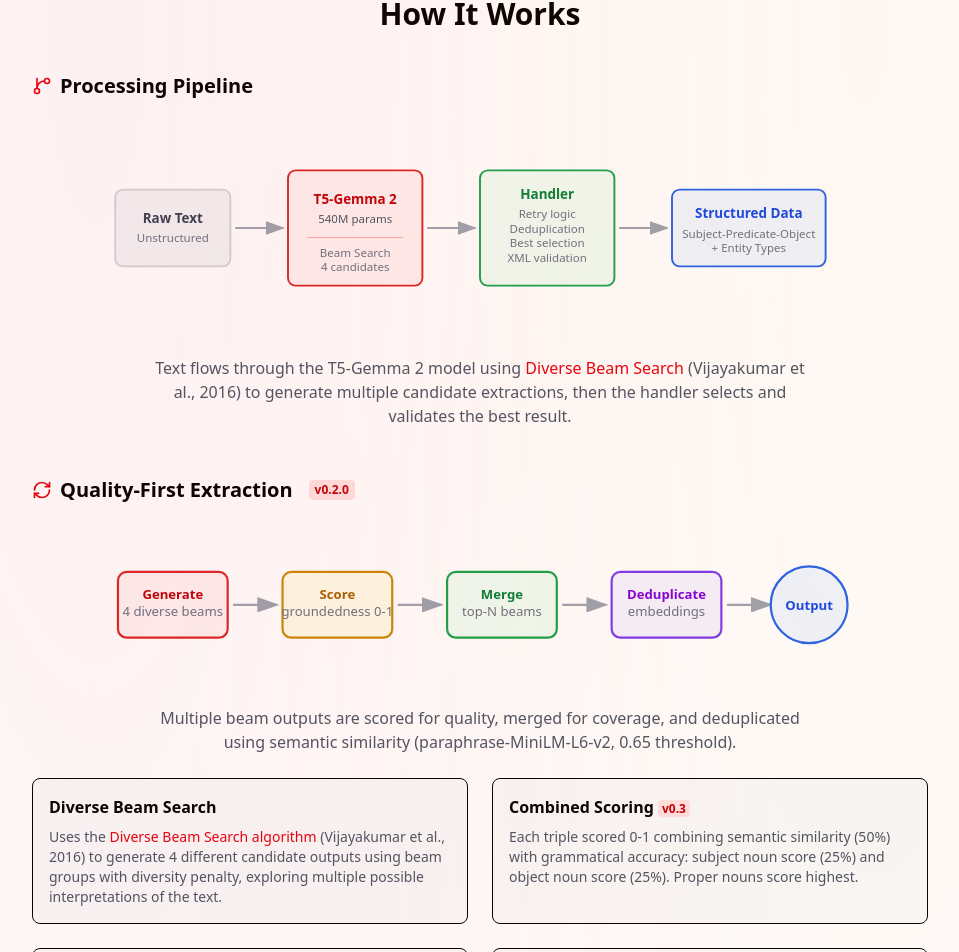
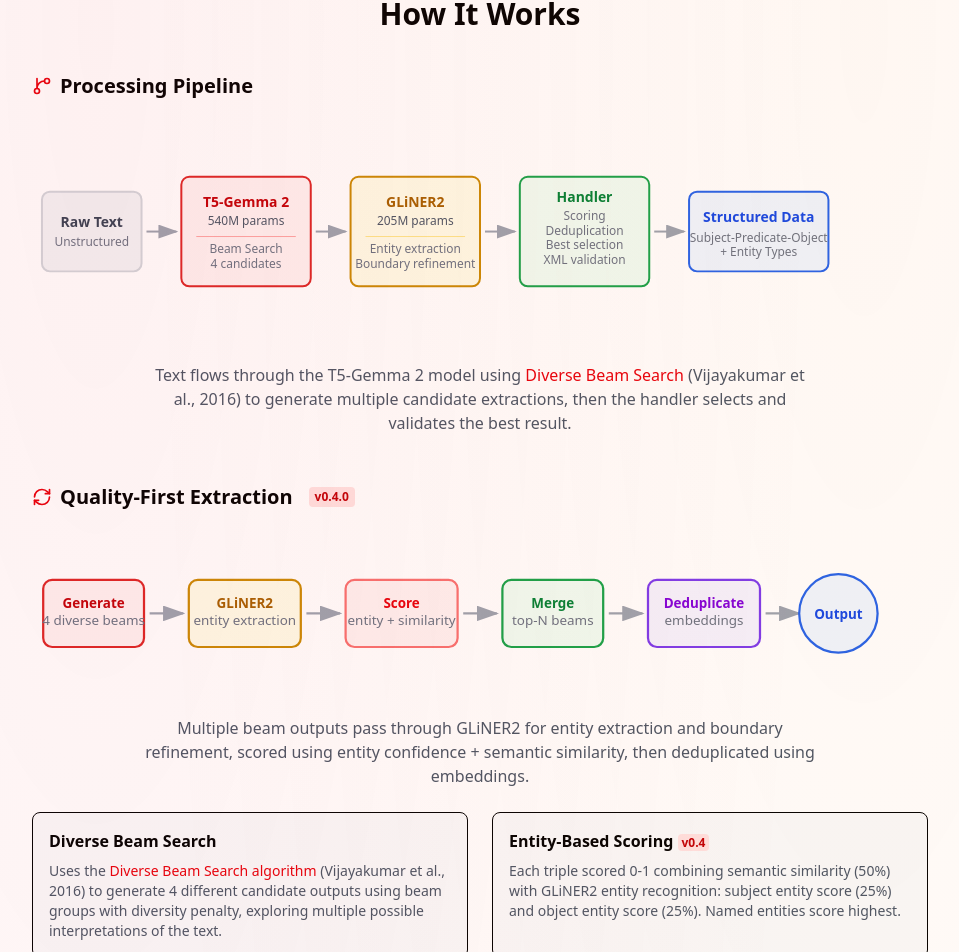
Before and after one commit to corp-o-rate/statement-extractor, a Next.js app: page / in a window 1280 px wide. Shown: the part 4077-5029 px from the top of the page, without its empty margins (160-1119 px from the left). Built offline with nearby package versions, Linux system fonts and the light colour scheme.

Commit message:
Remove predicate-split extraction method and related logic; simplify extraction pipeline using GLiNER2 and refine documentation to match updated methods. Increment version to 0.4.1.

```diff
--- a/src/components/about-sections.tsx
+++ b/src/components/about-sections.tsx
@@ -5,49 +5,62 @@ import { Mail, Heart, Zap, AlertTriangle, RefreshCw, GitBranch, Target, Users, B
 // SVG Diagram: Processing Pipeline
 function PipelineDiagram() {
   return (
-    <svg viewBox="0 0 800 200" className="w-full max-w-3xl mx-auto my-8">
+    <svg viewBox="0 0 900 200" className="w-full max-w-4xl mx-auto my-8">
       {/* Input */}
       <g>
-        <rect x="20" y="60" width="120" height="80" rx="8" fill="#f3f4f6" stroke="#d1d5db" strokeWidth="2" />
-        <text x="80" y="95" textAnchor="middle" className="fill-gray-700 text-sm font-semibold">Raw Text</text>
-        <text x="80" y="115" textAnchor="middle" className="fill-gray-500 text-xs">Unstructured</text>
+        <rect x="10" y="60" width="100" height="80" rx="8" fill="#f3f4f6" stroke="#d1d5db" strokeWidth="2" />
+        <text x="60" y="95" textAnchor="middle" className="fill-gray-700 text-sm font-semibold">Raw Text</text>
+        <text x="60" y="115" textAnchor="middle" className="fill-gray-500 text-xs">Unstructured</text>
       </g>
 
       {/* Arrow 1 */}
-      <path d="M145 100 L195 100" stroke="#9ca3af" strokeWidth="2" markerEnd="url(#arrowhead)" />
+      <path d="M115 100 L145 100" stroke="#9ca3af" strokeWidth="2" markerEnd="url(#arrowhead)" />
 
-      {/* Model */}
+      {/* T5-Gemma 2 Model */}
       <g>
-        <rect x="200" y="40" width="140" height="120" rx="8" fill="#fef2f2" stroke="#dc2626" strokeWidth="2" />
-        <text x="270" y="75" textAnchor="middle" className="fill-red-700 text-sm font-bold">T5-Gemma 2</text>
-        <text x="270" y="95" textAnchor="middle" className="fill-gray-600 text-xs">540M params</text>
-        <line x1="220" y1="110" x2="320" y2="110" stroke="#fca5a5" strokeWidth="1" />
-        <text x="270" y="130" textAnchor="middle" className="fill-gray-500 text-xs">Beam Search</text>
-        <text x="270" y="145" textAnchor="middle" className="fill-gray-500 text-xs">4 candidates</text>
+        <rect x="150" y="45" width="130" height="110" rx="8" fill="#fef2f2" stroke="#dc2626" strokeWidth="2" />
+        <text x="215" y="75" textAnchor="middle" className="fill-red-700 text-sm font-bold">T5-Gemma 2</text>
+        <text x="215" y="93" textAnchor="middle" className="fill-gray-600 text-xs">540M params</text>
+        <line x1="165" y1="105" x2="265" y2="105" stroke="#fca5a5" strokeWidth="1" />
+        <text x="215" y="122" textAnchor="middle" className="fill-gray-500 text-xs">Beam Search</text>
+        <text x="215" y="137" textAnchor="middle" className="fill-gray-500 text-xs">4 candidates</text>
       </g>
 
       {/* Arrow 2 */}
-      <path d="M345 100 L395 100" stroke="#9ca3af" strokeWidth="2" markerEnd="url(#arrowhead)" />
+      <path d="M285 100 L315 100" stroke="#9ca3af" strokeWidth="2" markerEnd="url(#arrowhead)" />
+
+      {/* GLiNER2 */}
+      <g>
+        <rect x="320" y="45" width="130" height="110" rx="8" fill="#fefce8" stroke="#ca8a04" strokeWidth="2" />
+        <text x="385" y="75" textAnchor="middle" className="fill-yellow-700 text-sm font-bold">GLiNER2</text>
+        <text x="385" y="93" textAnchor="middle" className="fill-gray-600 text-xs">205M params</text>
+        <line x1="335" y1="105" x2="435" y2="105" stroke="#fde68a" strokeWidth="1" />
+        <text x="385" y="122" textAnchor="middle" className="fill-gray-500 text-xs">Entity extraction</text>
+        <text x="385" y="137" textAnchor="middle" className="fill-gray-500 text-xs">Boundary refinement</text>
+      </g>
+
+      {/* Arrow 3 */}
+      <path d="M455 100 L485 100" stroke="#9ca3af" strokeWidth="2" markerEnd="url(#arrowhead)" />
 
       {/* Handler */}
       <g>
-        <rect x="400" y="40" width="140" height="120" rx="8" fill="#f0fdf4" stroke="#16a34a" strokeWidth="2" />
-        <text x="470" y="70" textAnchor="middle" className="fill-green-700 text-sm font-bold">Handler</text>
-        <text x="470" y="90" textAnchor="middle" className="fill-gray-500 text-xs">Retry logic</text>
-        <text x="470" y="105" textAnchor="middle" className="fill-gray-500 text-xs">Deduplication</text>
-        <text x="470" y="120" textAnchor="middle" className="fill-gray-500 text-xs">Best selection</text>
-        <text x="470" y="135" textAnchor="middle" className="fill-gray-500 text-xs">XML validation</text>
+        <rect x="490" y="45" width="130" height="110" rx="8" fill="#f0fdf4" stroke="#16a34a" strokeWidth="2" />
+        <text x="555" y="70" textAnchor="middle" className="fill-green-700 text-sm font-bold">Handler</text>
+        <text x="555" y="88" textAnchor="middle" className="fill-gray-500 text-xs">Scoring</text>
+        <text x="555" y="103" textAnchor="middle" className="fill-gray-500 text-xs">Deduplication</text>
+        <text x="555" y="118" textAnchor="middle" className="fill-gray-500 text-xs">Best selection</text>
+        <text x="555" y="133" textAnchor="middle" className="fill-gray-500 text-xs">XML validation</text>
       </g>
 
-      {/* Arrow 3 */}
-      <path d="M545 100 L595 100" stroke="#9ca3af" strokeWidth="2" markerEnd="url(#arrowhead)" />
+      {/* Arrow 4 */}
+      <path d="M625 100 L655 100" stroke="#9ca3af" strokeWidth="2" markerEnd="url(#arrowhead)" />
 
       {/* Output */}
       <g>
-        <rect x="600" y="60" width="160" height="80" rx="8" fill="#eff6ff" stroke="#2563eb" strokeWidth="2" />
-        <text x="680" y="90" textAnchor="middle" className="fill-blue-700 text-sm font-semibold">Structured Data</text>
-        <text x="680" y="110" textAnchor="middle" className="fill-gray-500 text-xs">Subject-Predicate-Object</text>
-        <text x="680" y="125" textAnchor="middle" className="fill-gray-500 text-xs">+ Entity Types</text>
+        <rect x="660" y="60" width="140" height="80" rx="8" fill="#eff6ff" stroke="#2563eb" strokeWidth="2" />
+        <text x="730" y="90" textAnchor="middle" className="fill-blue-700 text-sm font-semibold">Structured Data</text>
+        <text x="730" y="110" textAnchor="middle" className="fill-gray-500 text-xs">Subject-Predicate-Object</text>
+        <text x="730" y="125" textAnchor="middle" className="fill-gray-500 text-xs">+ Entity Types</text>
       </g>
 
       {/* Arrowhead marker */}
@@ -60,54 +73,64 @@ function PipelineDiagram() {
   );
 }
 
-// SVG Diagram: v0.2.0 Processing Flow
+// SVG Diagram: v0.4.0 Processing Flow
 function ProcessingFlowDiagram() {
   return (
-    <svg viewBox="0 0 700 140" className="w-full max-w-3xl mx-auto my-6">
+    <svg viewBox="0 0 800 140" className="w-full max-w-4xl mx-auto my-6">
       {/* Generate */}
       <g>
-        <rect x="20" y="40" width="100" height="60" rx="8" fill="#fef2f2" stroke="#dc2626" strokeWidth="2" />
-        <text x="70" y="65" textAnchor="middle" className="fill-red-700 text-xs font-bold">Generate</text>
-        <text x="70" y="80" textAnchor="middle" className="fill-gray-500 text-xs">4 diverse beams</text>
+        <rect x="10" y="40" width="90" height="60" rx="8" fill="#fef2f2" stroke="#dc2626" strokeWidth="2" />
+        <text x="55" y="65" textAnchor="middle" className="fill-red-700 text-xs font-bold">Generate</text>
+        <text x="55" y="80" textAnchor="middle" className="fill-gray-500 text-xs">4 diverse beams</text>
       </g>
 
       {/* Arrow 1 */}
-      <path d="M125 70 L165 70" stroke="#9ca3af" strokeWidth="2" markerEnd="url(#arrowhead2)" />
+      <path d="M105 70 L135 70" stroke="#9ca3af" strokeWidth="2" markerEnd="url(#arrowhead2)" />
+
+      {/* GLiNER2 */}
+      <g>
+        <rect x="140" y="40" width="100" height="60" rx="8" fill="#fefce8" stroke="#ca8a04" strokeWidth="2" />
+        <text x="190" y="65" textAnchor="middle" className="fill-yellow-700 text-xs font-bold">GLiNER2</text>
+        <text x="190" y="80" textAnchor="middle" className="fill-gray-500 text-xs">entity extraction</text>
+      </g>
+
+      {/* Arrow 2 */}
+      <path d="M245 70 L275 70" stroke="#9ca3af" strokeWidth="2" markerEnd="url(#arrowhead2)" />
 
       {/* Score */}
       <g>
-        <rect x="170" y="40" width="100" height="60" rx="8" fill="#fefce8" stroke="#ca8a04" strokeWidth="2" />
-        <text x="220" y="65" textAnchor="middle" className="fill-yellow-700 text-xs font-bold">Score</text>
-        <text x="220" y="80" textAnchor="middle" className="fill-gray-500 text-xs">groundedness 0-1</text>
+        <rect x="280" y="40" width="100" height="60" rx="8" fill="#fef2f2" stroke="#f87171" strokeWidth="2" />
+        <text x="330" y="65" textAnchor="middle" className="fill-red-600 text-xs font-bold">Score</text>
+        <text x="330" y="80" textAnchor="middle" className="fill-gray-500 text-xs">entity + similarity</text>
       </g>
 
-      {/* Arrow 2 */}
-      <path d="M275 70 L315 70" stroke="#9ca3af" strokeWidth="2" markerEnd="url(#arrowhead2)" />
+      {/* Arrow 3 */}
+      <path d="M385 70 L415 70" stroke="#9ca3af" strokeWidth="2" markerEnd="url(#arrowhead2)" />
 
       {/* Merge Beams */}
       <g>
-        <rect x="320" y="40" width="100" height="60" rx="8" fill="#f0fdf4" stroke="#16a34a" strokeWidth="2" />
-        <text x="370" y="65" textAnchor="middle" className="fill-green-700 text-xs font-bold">Merge</text>
-        <text x="370" y="80" textAnchor="middle" className="fill-gray-500 text-xs">top-N beams</text>
+        <rect x="420" y="40" width="90" height="60" rx="8" fill="#f0fdf4" stroke="#16a34a" strokeWidth="2" />
+        <text x="465" y="65" textAnchor="middle" className="fill-green-700 text-xs font-bold">Merge</text>
+        <text x="465" y="80" textAnchor="middle" className="fill-gray-500 text-xs">top-N beams</text>
       </g>
 
-      {/* Arrow 3 */}
-      <path d="M425 70 L465 70" stroke="#9ca3af" strokeWidth="2" markerEnd="url(#arrowhead2)" />
+      {/* Arrow 4 */}
+      <path d="M515 70 L545 70" stroke="#9ca3af" strokeWidth="2" markerEnd="url(#arrowhead2)" />
 
       {/* Deduplicate */}
       <g>
-        <rect x="470" y="40" width="100" height="60" rx="8" fill="#f5f3ff" stroke="#7c3aed" strokeWidth="2" />
-        <text x="520" y="65" textAnchor="middle" className="fill-purple-700 text-xs font-bold">Deduplicate</text>
-        <text x="520" y="80" textAnchor="middle" className="fill-gray-500 text-xs">embeddings</text>
+        <rect x="550" y="40" width="100" height="60" rx="8" fill="#f5f3ff" stroke="#7c3aed" strokeWidth="2" />
+        <text x="600" y="65" textAnchor="middle" className="fill-purple-700 text-xs font-bold">Deduplicate</text>
+        <text x="600" y="80" textAnchor="middle" className="fill-gray-500 text-xs">embeddings</text>
       </g>
 
-      {/* Arrow 4 */}
-      <path d="M575 70 L615 70" stroke="#9ca3af" strokeWidth="2" markerEnd="url(#arrowhead2)" />
+      {/* Arrow 5 */}
+      <path d="M655 70 L685 70" stroke="#9ca3af" strokeWidth="2" markerEnd="url(#arrowhead2)" />
 
       {/* Output */}
       <g>
-        <circle cx="650" cy="70" r="35" fill="#eff6ff" stroke="#2563eb" strokeWidth="2" />
-        <text x="650" y="75" textAnchor="middle" className="fill-blue-700 text-xs font-bold">Output</text>
+        <circle cx="720" cy="70" r="35" fill="#eff6ff" stroke="#2563eb" strokeWidth="2" />
+        <text x="720" y="75" textAnchor="middle" className="fill-blue-700 text-xs font-bold">Output</text>
       </g>
 
       <defs>
@@ -162,16 +185,16 @@ export function HowItWorks() {
           </p>
         </div>
 
-        {/* v0.2.0 Processing Flow */}
+        {/* v0.4.0 Processing Flow */}
         <div className="mb-12">
           <h3 className="text-xl font-bold mb-4 flex items-center gap-2">
             <RefreshCw className="w-5 h-5 text-red-600" />
-            Quality-First Extraction <span className="text-xs bg-red-100 text-red-700 px-1.5 py-0.5 rounded ml-2">v0.2.0</span>
+            Quality-First Extraction <span className="text-xs bg-red-100 text-red-700 px-1.5 py-0.5 rounded ml-2">v0.4.0</span>
           </h3>
           <ProcessingFlowDiagram />
           <p className="text-gray-600 text-center max-w-2xl mx-auto mb-6">
-            Multiple beam outputs are scored for quality, merged for coverage, and deduplicated using
-            semantic similarity (paraphrase-MiniLM-L6-v2, 0.65 threshold).
+            Multiple beam outputs pass through GLiNER2 for entity extraction and boundary refinement,
+            scored using entity confidence + semantic similarity, then deduplicated using embeddings.
           </p>
           <div className="grid md:grid-cols-2 gap-6 mt-6">
             <div className="bg-gray-50 p-4 rounded-lg border">
@@ -192,10 +215,10 @@ export function HowItWorks() {
               </p>
             </div>
             <div className="bg-gray-50 p-4 rounded-lg border">
-              <h4 className="font-semibold mb-2">Combined Scoring <span className="text-xs bg-red-100 text-red-700 px-1 rounded">v0.3</span></h4>
+              <h4 className="font-semibold mb-2">Entity-Based Scoring <span className="text-xs bg-red-100 text-red-700 px-1 rounded">v0.4</span></h4>
               <p className="text-sm text-gray-600">
-                Each triple scored 0-1 combining semantic similarity (50%) with grammatical accuracy:
-                subject noun score (25%) and object noun score (25%). Proper nouns score highest.
+                Each triple scored 0-1 combining semantic similarity (50%) with GLiNER2 entity recognition:
+                subject entity score (25%) and object entity score (25%). Named entities score highest.
               </p>
             </div>
             <div className="bg-gray-50 p-4 rounded-lg border">
@@ -260,11 +283,11 @@ export function HowItWorks() {
               <span className="text-green-600">✓</span> Recently Completed
             </h4>
             <ul className="text-sm text-green-700 space-y-1">
-              <li><strong>spaCy-First Predicates</strong> <span className="text-xs">(v0.3.0)</span> — Always uses spaCy for predicate extraction</li>
-              <li><strong>Combined Scoring</strong> <span className="text-xs">(v0.3.0)</span> — 50% semantic similarity + 25% subject/object noun scores</li>
-              <li><strong>Multi-Candidate Extraction</strong> <span className="text-xs">(v0.3.0)</span> — 3 candidates per statement (hybrid, spaCy, split)</li>
+              <li><strong>GLiNER2 Integration</strong> <span className="text-xs">(v0.4.0)</span> — 205M param model for entity recognition and relation extraction</li>
+              <li><strong>Entity-Based Scoring</strong> <span className="text-xs">(v0.4.0)</span> — 50% semantic similarity + 25% subject/object entity scores</li>
+              <li><strong>Relation Extraction Mode</strong> <span className="text-xs">(v0.4.0)</span> — Use predefined predicates with GLiNER2 relation extraction</li>
+              <li><strong>Entity Boundary Refinement</strong> <span className="text-xs">(v0.4.0)</span> — GLiNER2 refines subject/object boundaries from T5-Gemma</li>
               <li><strong>Best Triple Selection</strong> <span className="text-xs">(v0.3.0)</span> — Keeps highest-scoring triple per source</li>
-              <li><strong>Extraction Method Tracking</strong> <span className="text-xs">(v0.3.0)</span> — Each statement tagged with extraction method</li>
             </ul>
           </div>
 
--- a/src/components/documentation.tsx
+++ b/src/components/documentation.tsx
@@ -89,7 +89,7 @@ corp-extractor -f article.txt --min-confidence 0.7
 # --no-dedup                   Disable deduplication
 # --no-embeddings              Disable embedding-based dedup (faster)
 # --no-merge                   Disable beam merging
-# --no-spacy                   Disable spaCy extraction (use raw model output)
+# --predicates PATH            Load predicate list for GLiNER2 relation extraction
 # --all-triples                Keep all candidate triples (default: best per source)
 # --dedup-threshold FLOAT      Deduplication threshold (default: 0.65)
 # --min-confidence FLOAT       Min confidence filter (default: 0)
@@ -103,7 +103,7 @@ corp-extractor -f article.txt --min-confidence 0.7
   python: `# Installation
 pip install "${PYPI_PACKAGE}"
 
-# spaCy model downloads automatically on first use
+# GLiNER2 model downloads automatically on first use (~800MB)
 
 # For GPU support, install PyTorch with CUDA first:
 # pip install torch --index-url https://download.pytorch.org/whl/cu121
@@ -123,21 +123,20 @@ result = extract_statements(text)
 for stmt in result:
     print(f"{stmt.subject.text} ({stmt.subject.type})")
     print(f"  --[{stmt.predicate}]--> {stmt.object.text}")
-    print(f"  Method: {stmt.extraction_method}")  # NEW in v0.3.0
     print(f"  Confidence: {stmt.confidence_score:.2f}")
     print()
 
 # ============================================
-# NEW in v0.3.0: spaCy-First Extraction
+# NEW in v0.4.0: GLiNER2 Integration
 # ============================================
-# By default, the library now:
-# - Always uses spaCy for predicate extraction
-# - Generates 3 candidates per statement (hybrid, spacy, split)
-# - Selects best triple per source using combined scoring
-# - Tracks extraction method (stmt.extraction_method)
+# The library uses GLiNER2 (205M params) for:
+# - Entity recognition and boundary refinement
+# - Relation extraction when predicates are provided
+# - Entity-based confidence scoring
 
-# Keep all candidates instead of best per source:
-options = ExtractionOptions(all_triples=True)
+# Use GLiNER2 relation extraction with predefined predicates:
+from statement_extractor import ExtractionOptions
+options = ExtractionOptions(predicates=["works_for", "founded", "acquired"])
 result = extract_statements(text, options)
 
 # ============================================
```
Also changed, not shown: src/app/docs/sections/configuration.mdx (+5 -5 lines), 1 other file (tests, documents, lock files or other folders).
